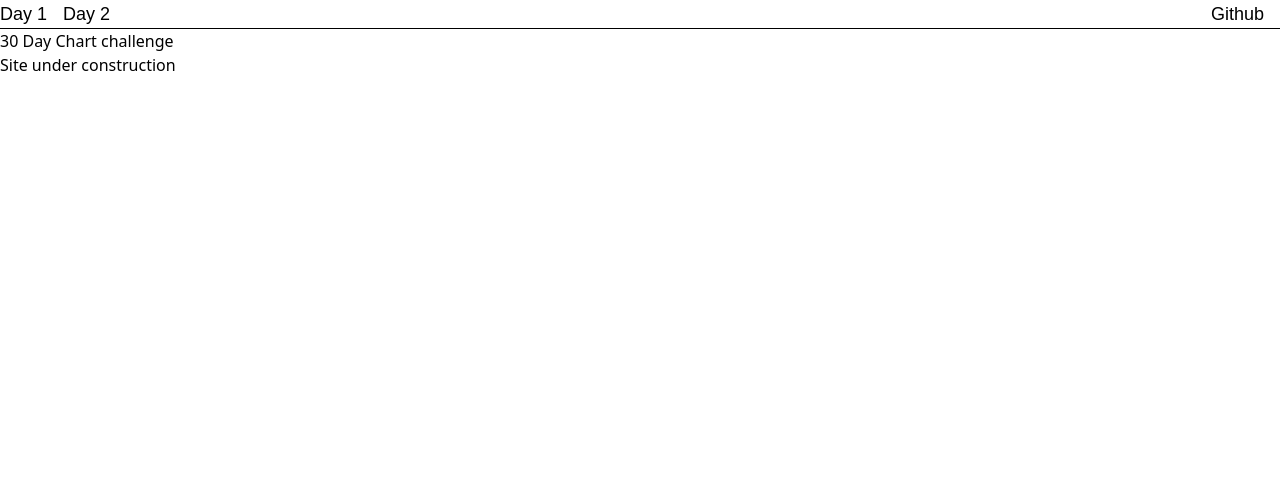
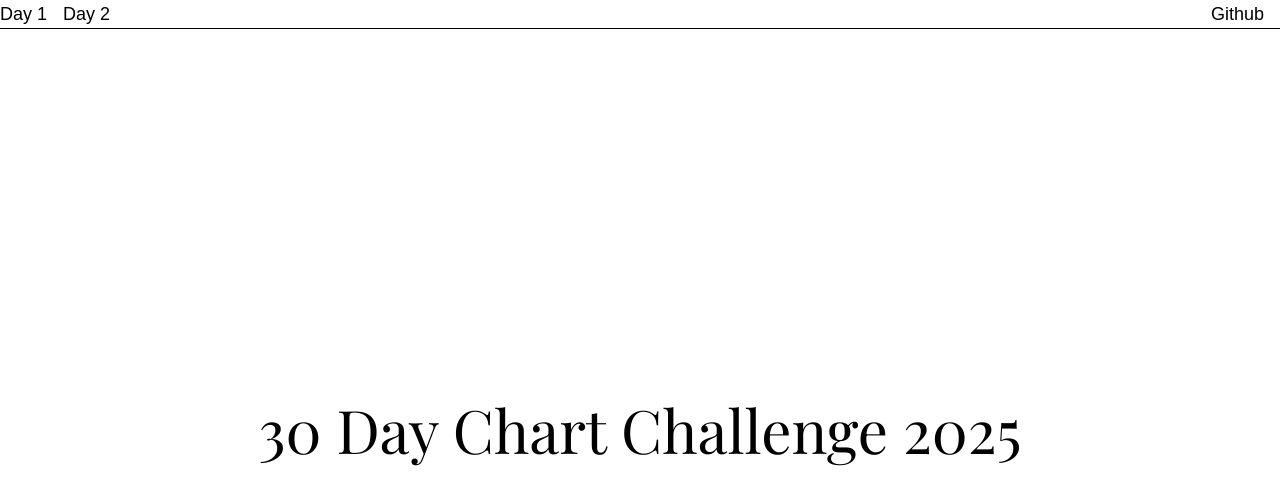
Before and after one commit to janithwanni/30day-charts-2025, a SvelteKit app: page / in a window 1280 px wide. Shown: the top 504 px of the page. Built offline with nearby package versions, Linux system fonts and the light colour scheme; a web font is replaced by a local one.

Commit message:
front page

```diff
--- a/src/routes/+page.svelte
+++ b/src/routes/+page.svelte
@@ -1,3 +1,5 @@
-<h1>30 Day Chart challenge</h1>
+<div class="flex justify-center items-center flex-col h-screen w-screen">
 
-Site under construction
+<div class="font-playfair text-6xl"> 30 Day Chart Challenge 2025 </div>
+
+</div>
```
